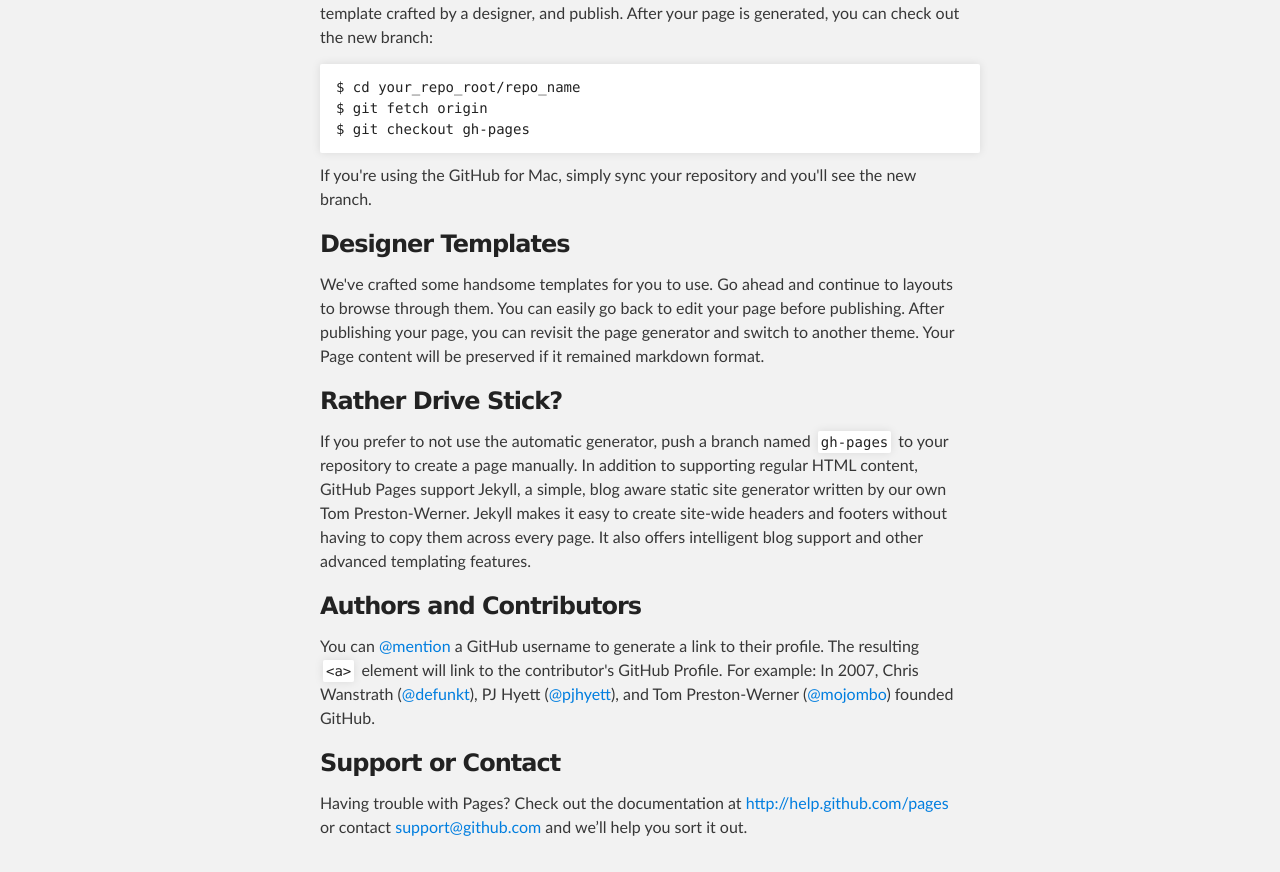
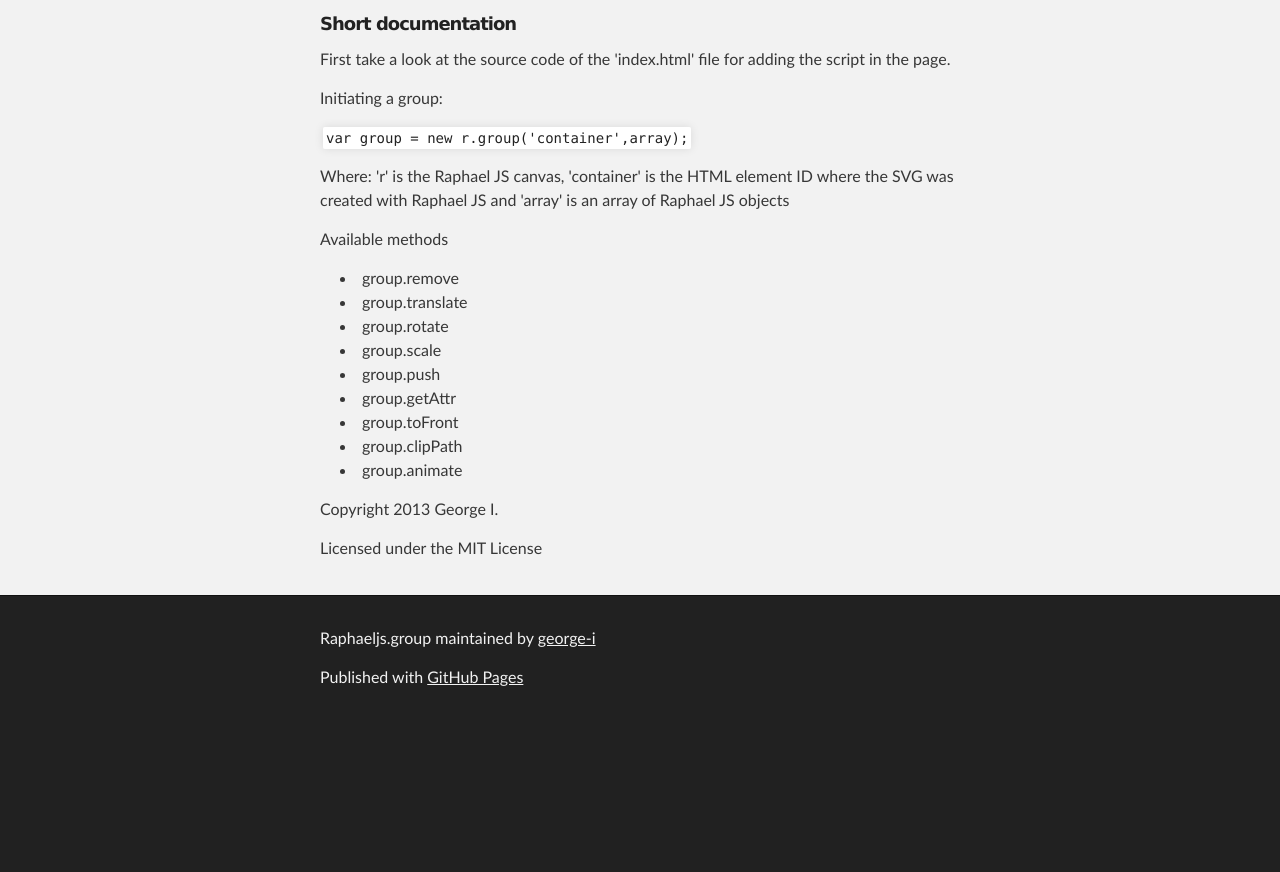
Before and after one commit to george-i/RaphaelJS.group, a plain HTML site: page index.html in a window 1280 px wide. Shown: the part 389-1261 px from the top of the page. After the commit the page ends 1113 px from the top, so only its background shows below. Drawn offline with Linux system fonts and the light colour scheme.

```diff
--- a/index.html
+++ b/index.html
@@ -31,37 +31,42 @@
     <!-- MAIN CONTENT -->
     <div id="main_content_wrap" class="outer">
       <section id="main_content" class="inner">
-        <h3>
-<a name="welcome-to-github-pages" class="anchor" href="#welcome-to-github-pages"><span class="octicon octicon-link"></span></a>Welcome to GitHub Pages.</h3>
+        <h1>
+<a name="raphaeljsgroup" class="anchor" href="#raphaeljsgroup"><span class="octicon octicon-link"></span></a>RaphaelJS.group</h1>
 
-<p>This automatic page generator is the easiest way to create beautiful pages for all of your projects. Author your page content here using GitHub Flavored Markdown, select a template crafted by a designer, and publish. After your page is generated, you can check out the new branch:</p>
+<p>A plugin which brings SVG group elements into Raphael JS framework.</p>
 
-<pre><code>$ cd your_repo_root/repo_name
-$ git fetch origin
-$ git checkout gh-pages
-</code></pre>
+<h5>
+<a name="short-documentation" class="anchor" href="#short-documentation"><span class="octicon octicon-link"></span></a>Short documentation</h5>
 
-<p>If you're using the GitHub for Mac, simply sync your repository and you'll see the new branch.</p>
+<p>First take a look at the source code of the 'index.html' file for adding the script in the page.</p>
 
-<h3>
-<a name="designer-templates" class="anchor" href="#designer-templates"><span class="octicon octicon-link"></span></a>Designer Templates</h3>
+<p>Initiating a group:</p>
 
-<p>We've crafted some handsome templates for you to use. Go ahead and continue to layouts to browse through them. You can easily go back to edit your page before publishing. After publishing your page, you can revisit the page generator and switch to another theme. Your Page content will be preserved if it remained markdown format.</p>
+<p><code>
+  var group = new r.group('container',array);</code></p>
 
-<h3>
-<a name="rather-drive-stick" class="anchor" href="#rather-drive-stick"><span class="octicon octicon-link"></span></a>Rather Drive Stick?</h3>
+<p>
+Where:
+    'r' is the Raphael JS canvas,
+    'container' is the HTML element ID where the SVG was created with Raphael JS
+    and 'array' is an array of Raphael JS objects</p>
 
-<p>If you prefer to not use the automatic generator, push a branch named <code>gh-pages</code> to your repository to create a page manually. In addition to supporting regular HTML content, GitHub Pages support Jekyll, a simple, blog aware static site generator written by our own Tom Preston-Werner. Jekyll makes it easy to create site-wide headers and footers without having to copy them across every page. It also offers intelligent blog support and other advanced templating features.</p>
+<p>Available methods</p>
 
-<h3>
-<a name="authors-and-contributors" class="anchor" href="#authors-and-contributors"><span class="octicon octicon-link"></span></a>Authors and Contributors</h3>
+<ul>
+<li>group.remove</li>
+<li>group.translate</li>
+<li>group.rotate</li>
+<li>group.scale</li>
+<li>group.push</li>
+<li>group.getAttr</li>
+<li>group.toFront</li>
+<li>group.clipPath</li>
+<li>group.animate</li>
+</ul><p>Copyright 2013 George I.</p>
 
-<p>You can <a href="https://github.com/blog/821" class="user-mention">@mention</a> a GitHub username to generate a link to their profile. The resulting <code>&lt;a&gt;</code> element will link to the contributor's GitHub Profile. For example: In 2007, Chris Wanstrath (<a href="https://github.com/defunkt" class="user-mention">@defunkt</a>), PJ Hyett (<a href="https://github.com/pjhyett" class="user-mention">@pjhyett</a>), and Tom Preston-Werner (<a href="https://github.com/mojombo" class="user-mention">@mojombo</a>) founded GitHub.</p>
-
-<h3>
-<a name="support-or-contact" class="anchor" href="#support-or-contact"><span class="octicon octicon-link"></span></a>Support or Contact</h3>
-
-<p>Having trouble with Pages? Check out the documentation at <a href="http://help.github.com/pages">http://help.github.com/pages</a> or contact <a href="mailto:support@github.com">support@github.com</a> and we’ll help you sort it out.</p>
+<p>Licensed under the MIT License</p>
       </section>
     </div>
 
```
Also changed, not shown: params.json (+1 -1 lines).
